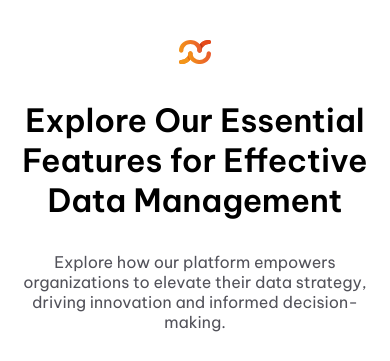
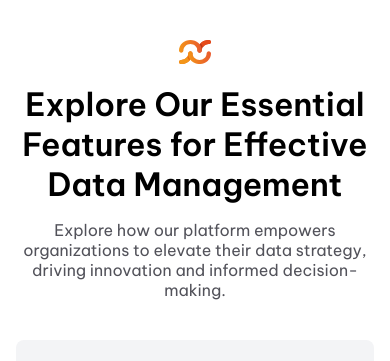
Before and after one commit to CodeByEv/Bento-Box-Layout-Feature-Section, a plain HTML site: page index.html in a window 390 px wide. Shown: the top 361 px of the page. Drawn offline with Linux system fonts and the light colour scheme.

Commit message:
Update style.css

```diff
--- a/style.css
+++ b/style.css
@@ -183,15 +183,16 @@ body {
 
 @media (max-width: 680px) {
 
-  .header h1,
-  .header p {
+  .header h1 {
     width: auto;
     margin: 1rem;
   }
 
-  .header h1 {
-    padding: 1rem 0;
+  .header p {
+    width: auto;
+    margin: 0 1rem;
   }
+
   .container {
     display: grid;
     grid-template-columns: 1fr;
```
